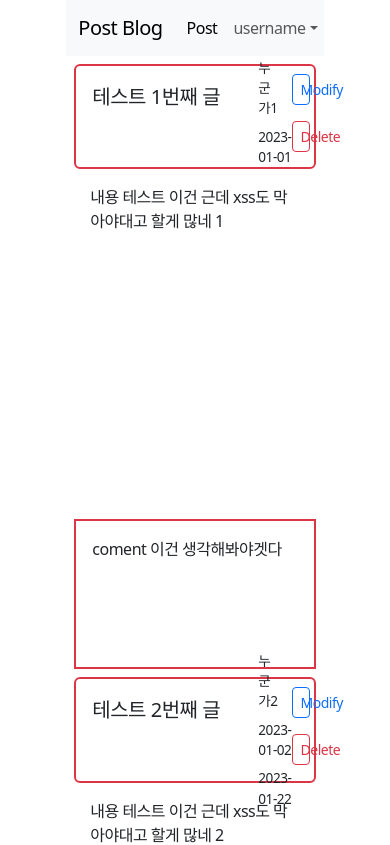
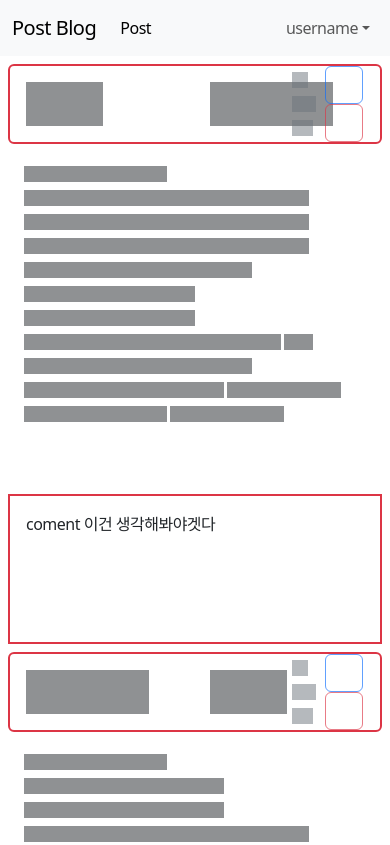
Before and after one commit to mothership2002/sample-fullstack, a React (Create React App) app in the folder react-client/: page / in a window 390 px wide. Shown: the top 845 px of the page. Built offline with nearby package versions, Linux system fonts and the light colour scheme.

Commit message:
placeholder 관련 디버깅

```diff
--- a/react-client/src/component/NavBar/AccountBox.js
+++ b/react-client/src/component/NavBar/AccountBox.js
@@ -1,7 +1,7 @@
 import React, { useEffect, useState } from 'react'
 import { Nav, NavDropdown } from 'react-bootstrap'
 import { useRecoilValue } from 'recoil';
-import { accountBox } from '../../stores/css/AccountBox';
+import { accountBox } from '../../stores/css/AccountBoxCss';
 import Utils from '../../common/Utils';
 
 const AccountBox = (prop) => {
--- a/react-client/src/component/Post.js
+++ b/react-client/src/component/Post.js
@@ -1,5 +1,52 @@
 import React, { useEffect, useState } from 'react'
 import { Button, Placeholder } from 'react-bootstrap';
+
+const ContentComponent = (element) => {
+  console.log(element.obj.postId.toString());
+  return (
+    <div className={'d-flex flex-column m-2'} style={{ minHeight: '500px' }}>
+      <div className={'border border-danger border-2 d-flex justify-content-md-between rounded'}
+        style={{ maxHeight: '6.58rem' }} key={element.obj.postId}>
+        <div className='d-inline-flex p-3 align-items-md-center flex-md-wrap title' key={element.obj.postId}>
+          {element.obj.postTitle}
+        </div>
+        <div className={'d-inline-flex flex-md-column flex-md-wrap'} style={{ minWidth: '25%' }}>
+          <div style={{minWidth:'40%', maxWidth:'50%', height:'100%'}} className='text-wrap d-flex flex-column justify-content-center'>
+            <div className='d-inline-flex p-1 align-items-md-center text-wrap fw-lighter created-info'>
+              {element.obj.creater}
+            </div>
+            <div className='d-inline-flex p-1 align-items-md-center text-wrap created-info fw-lighter'>
+              {element.obj.createdAt}
+            </div>
+            <div className='d-inline-flex p-1 align-items-md-center created-info fw-lighter'>
+              {element.obj.modifiedAt}
+            </div>
+          </div>
+          <div className='d-inline-flex flex-column justify-content-md-evenly ' style={{ minHeight: '100%', minWidth:'50%' }}>
+            {element.obj.buttonArea ?
+              element.obj.buttonArea :
+              <>
+                <Button bsPrefix='btn btn-outline-primary btn-sm m-2'>
+                  Modify
+                </Button>
+                <Button bsPrefix='btn btn-outline-danger btn-sm m-2'>
+                  Delete
+                </Button>
+              </>
+            }
+          </div>
+        </div>
+      </div>
+      <div style={{minHeight:'350px'}} className='p-3'>
+        {element.obj.postContent}
+      </div>
+      <div className={'p-3 border border-danger border-2'} style={{minHeight:'150px'}}>
+        coment 이건 생각해봐야겟다
+      </div>
+
+    </div>
+  )
+}
 
 const Post = () => {
   ///////////////////////////sample data///////////////////////////////////////
@@ -37,8 +84,6 @@ const Post = () => {
             createdAt: '2023-01-0' + a,
             creater: '누군가' + a,
             modifiedAt: '2023-01-2' + a,
-            titleKey: 'titleKey',
-            contentKey: 'contentKey',
           }
         )
       }
@@ -48,41 +93,45 @@ const Post = () => {
 
   // 이걸 무한스크롤 형식으로 사용할려면 함수로 빼야함
   const selectPostList = async (startPage = 1, count = 10) => {
-    const data = await sampleSync(1);
+    const data = await sampleSync(1121231233);
     setPostList(preList => [...preList, ...data]);
   }
   ///////////////////////////sample data///////////////////////////////////////
-
+  const [mockList, setMockList] = useState([]);
   const [postList, setPostList] = useState([]);
 
   useEffect(() => {
+    setMockList(preList => [...preList, PlaceholderObject(-1), PlaceholderObject(-2)]);
     selectPostList();
   }, [])
+
 
   /** 플레이스 홀더 생성
    *
    * @param {길이} random
    * @returns placeholder component
    */
-  const randomPlaceholder = (random) => {
+  const randomPlaceholder = (random, flag) => {
     return Array.from({ length: random }).map((_, index) => {
-      return createPlaceholder();
+      return createPlaceholder(index, flag);
     })
   }
 
-  const createPlaceholder = () => {
+  const createPlaceholder = (index, flag) => {
+    const style = flag
+    const keyInt = Math.ceil(Math.random() * 10);
     return (
-      <>
-        <Placeholder xs={Math.ceil(Math.random() * 10)} />
+      <span className={style} key={keyInt + '_' + index}>
+        <Placeholder xs={keyInt}/>
         &nbsp;
-      </>
+      </span>
     )
   }
 
   const PlaceholderObject = (id) => {
     return {
       postId: 'pk'+ id,
-      postTitle: randomPlaceholder(2),
+      postTitle: randomPlaceholder(2, 'd-inline-flex align-items-md-center flex-md-wrap title'),
       creater: <Placeholder xs={7} bg='secondary' size='lg' />,
       createdAt: <Placeholder xs={10} bg='secondary' size='lg'/>,
       modifiedAt: <Placeholder xs={9} bg='secondary' size='lg' />,
@@ -92,62 +141,25 @@ const Post = () => {
           <Placeholder.Button xs={10} aria-hidden='true' variant='outline-danger'/>
         </>
       ),
-      postContent: randomPlaceholder((4 + Math.random()) * 3),
-      titleKey: 'titleKey',
-      contentKey: 'contentKey',
+      postContent: randomPlaceholder((4 + Math.random()) * 3, null),
     }
   }
 
-
-  const ContentComponent = (element) => {
+  const renderingComponet = postList.map((element) => {
     return (
-      <div className={'d-flex flex-column m-2'} style={{ minHeight: '500px' }} key={element.postId}>
-        <div className={'border border-danger border-2 d-flex justify-content-md-between rounded'}
-          style={{ maxHeight: '6.58rem' }} key={element.titleKey}>
-          <div className='d-inline-flex p-3 align-items-md-center flex-md-wrap title'>
-            {element.postTitle}
-          </div>
-          <div className={'d-inline-flex flex-md-column flex-md-wrap'} style={{ minWidth: '25%' }}>
-            <div style={{minWidth:'40%', maxWidth:'50%', height:'100%'}} className='text-wrap d-flex flex-column justify-content-center'>
-              <div className='d-inline-flex p-1 align-items-md-center text-wrap fw-lighter created-info'>
-                {element.creater}
-              </div>
-              <div className='d-inline-flex p-1 align-items-md-center text-wrap created-info fw-lighter'>
-                {element.createdAt}
-              </div>
-              <div className='d-inline-flex p-1 align-items-md-center created-info fw-lighter'>
-                {element.modifiedAt}
-              </div>
-            </div>
-            <div className='d-inline-flex flex-column justify-content-md-evenly ' style={{ minHeight: '100%', minWidth:'50%' }}>
-              {element.buttonArea ?
-                element.buttonArea :
-                <>
-                  <Button bsPrefix='btn btn-outline-primary btn-sm m-2'>
-                    Modify
-                  </Button>
-                  <Button bsPrefix='btn btn-outline-danger btn-sm m-2'>
-                    Delete
-                  </Button>
-                </>
-              }
-            </div>
-          </div>
-        </div>
-        <div style={{minHeight:'350px'}} className='p-3' key={element.contentKey}>
-          {element.postContent}
-        </div>
-        <div className={'p-3 border border-danger border-2'} style={{minHeight:'150px'}}>
-          coment 이건 생각해봐야겟다
-        </div>
-      </div>
+      <ContentComponent obj={element} key={element.postId.toString()} />
     )
-  }
+  })
 
   return (
-    postList.map((element) => {
-      return (ContentComponent(element))
-    })
+    <>
+      {renderingComponet}
+      {mockList.map((element) => {
+        return (
+          <ContentComponent obj={element} key={element.postId}/>
+        )
+      })}
+    </>
   )
 }
 
--- a/react-client/src/index.css
+++ b/react-client/src/index.css
@@ -22,7 +22,17 @@ code {
   letter-spacing: -.5px;
 }
 
-body {
-  margin-left: 17% !important;
-  margin-right: 17% !important;
+@media only screen and (max-width: 767px) {
+  body {
+    margin: 0;
+    padding: 0;
+  }
 }
+
+
+@media only screen and (min-width: 767px) {
+  body {
+    margin-left: 17% !important;
+    margin-right: 17% !important;
+  }
+}
```
Also changed, not shown: react-client/src/stores/css/AccountBoxCss.js (renamed from react-client/src/stores/css/AccountBox.js), react-client/src/stores/css/PostCss.js (added).
